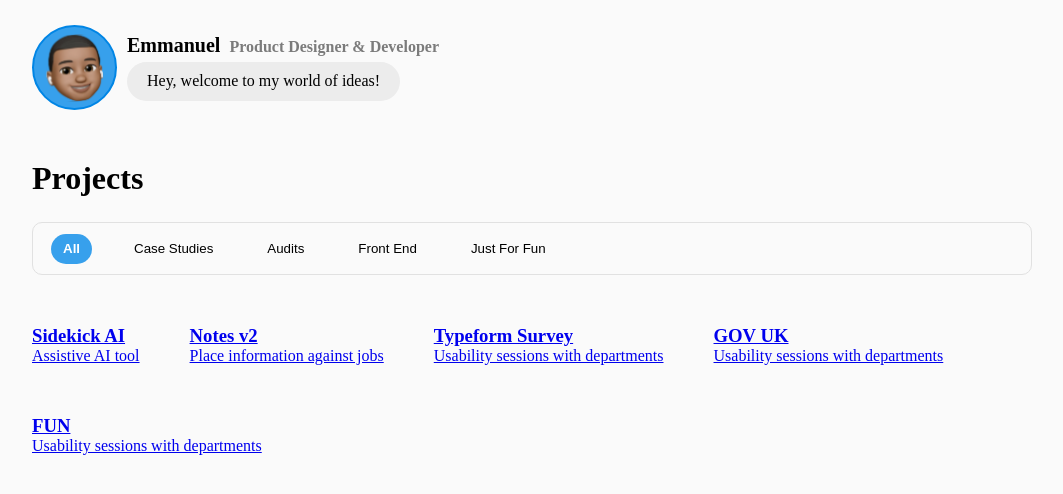
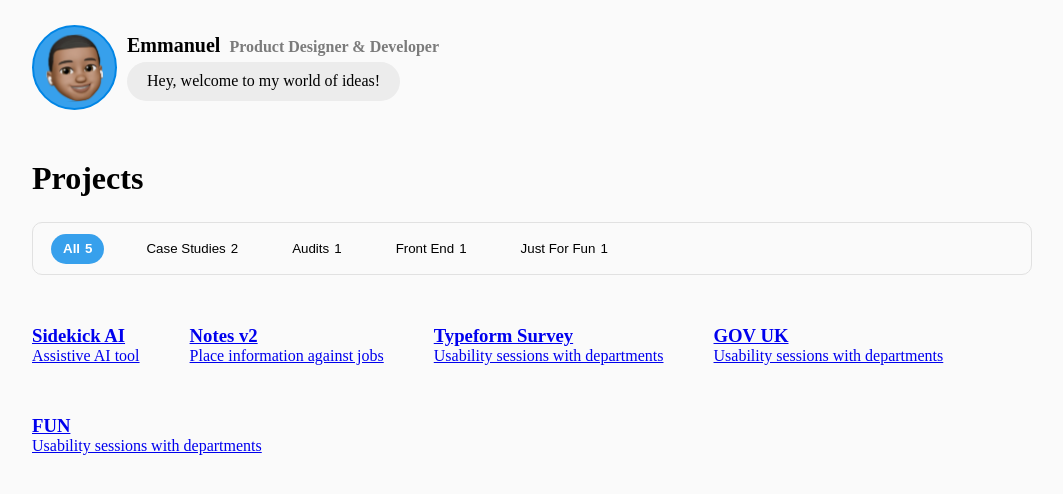
Before and after one commit to emmanuelojiji/portfolio-25, a React (Create React App) app: page / in a window 1280 px wide. Shown: the top 494 px of the page, without its empty margins (108-1171 px from the left). Built offline with nearby package versions, Linux system fonts and the light colour scheme.

Commit message:
project count added

```diff
--- a/src/components/Toolbar.js
+++ b/src/components/Toolbar.js
@@ -53,7 +53,12 @@ const Toolbar = ({
         style={{ width: buttonWidth, left: sliderPos }}
       ></div>
       {buttons.map((button) => {
-        const buttonSplit = button.replaceAll("_", " ")
+        const buttonSplit = button.replaceAll("_", " ");
+
+        const projectCount = data.filter(
+          (project) => project.type === button
+        ).length;
+
         return (
           <button
             key={button}
@@ -68,6 +73,9 @@ const Toolbar = ({
             }}
           >
             {buttonSplit}
+            <span className="projectCount">
+              {button === "all" ? data.length : projectCount}
+            </span>
           </button>
         );
       })}
--- a/src/components/Toolbar.scss
+++ b/src/components/Toolbar.scss
@@ -32,4 +32,8 @@
     z-index: -1;
     transition: 0.2s ease-in-out;
   }
+
+  .projectCount{
+    margin-left: 5px;
+  }
 }
```
